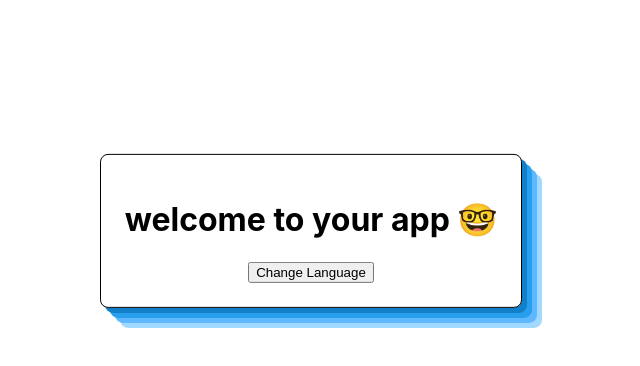
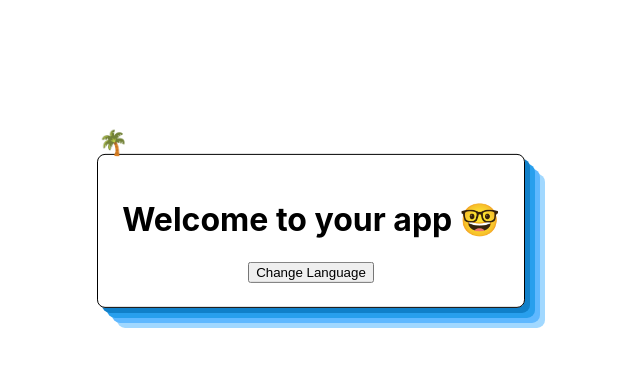
Before and after one commit to BryanAM/portfolio, a React (Create React App) app: page / in a window 1280 px wide. Shown: the top 366 px of the page, without its empty margins (329-969 px from the left). Built offline with nearby package versions, Linux system fonts and the light colour scheme.

Commit message:
little flair

```diff
--- a/src/App.jsx
+++ b/src/App.jsx
@@ -23,6 +23,7 @@ function App() {
           {t('common.welcome')}
         </h1>
         <button type="button" onClick={changeLng}>{t('common.change-lng')}</button>
+        <span className="palm">🌴</span>
       </Card>
     </div>
   );
--- a/src/components/Card/card.scss
+++ b/src/components/Card/card.scss
@@ -1,4 +1,5 @@
 .card {
+  position: relative;
   border: 1px solid #000;
   border-radius: 8px;
   box-shadow: 5px 5px 0px 0px #1180c9,
@@ -23,3 +24,10 @@
     5px 5px 15px 5px rgba(0,0,0,0);
   }
 }
+
+.palm{
+  position: absolute;
+  font-size: 24px;
+  top: -27px;
+  left: 0;
+}
--- a/src/i18next/locales/en.json
+++ b/src/i18next/locales/en.json
@@ -1,6 +1,6 @@
 {
   "common": {
     "change-lng": "Change Language",
-    "welcome": "welcome to your app 🤓"
+    "welcome": "Welcome to your app 🤓"
   }
 }
```
